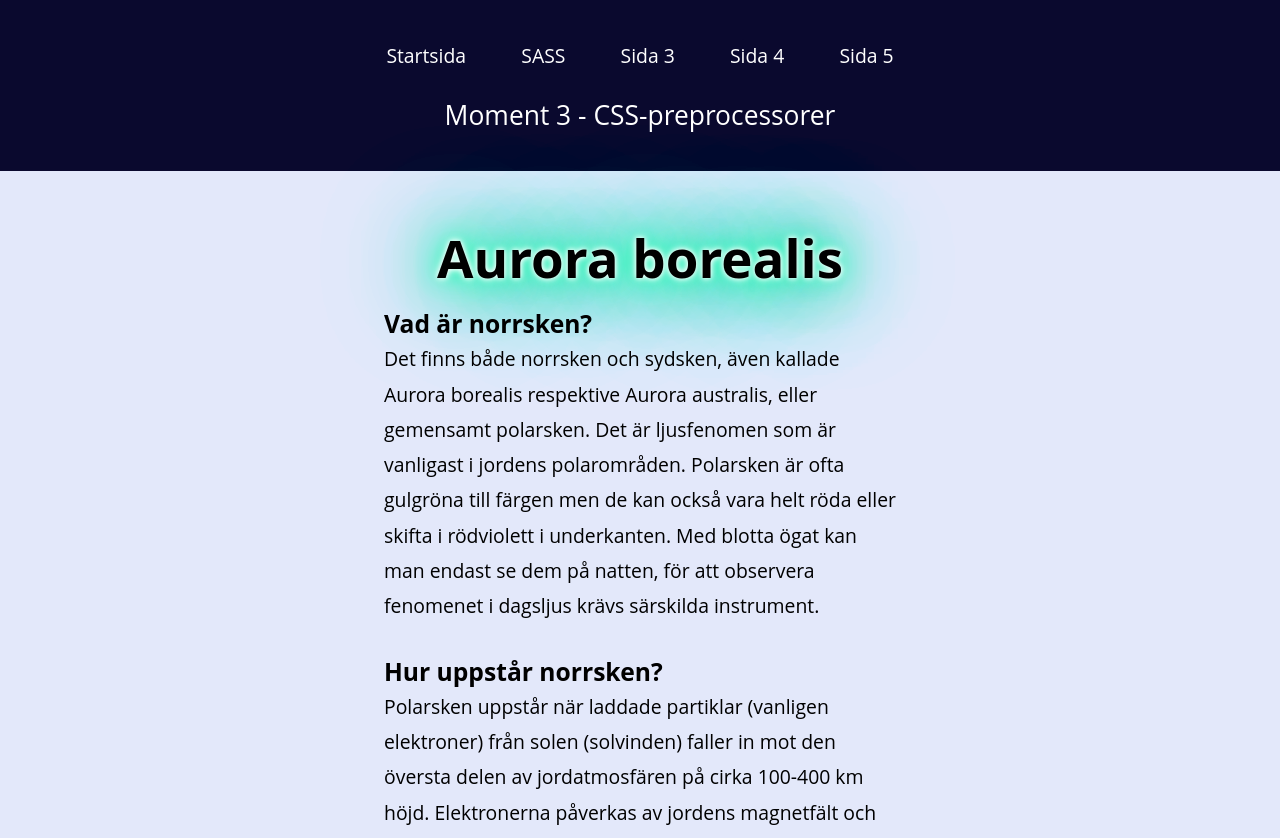
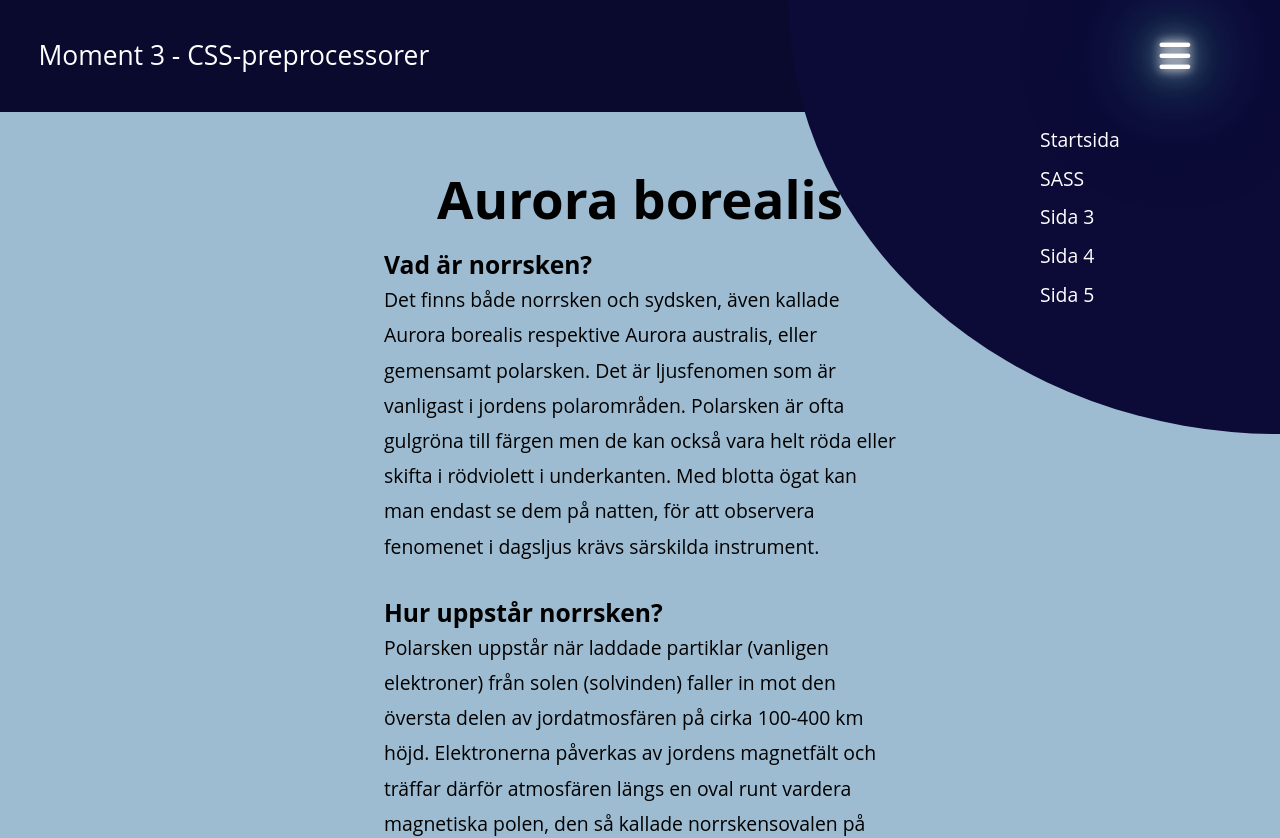
Before and after one commit to snnaolsson/dt211g_mom3, a website built with Parcel: page src/index.html in a window 1280 px wide. Shown: the top 838 px of the page. Built offline with nearby package versions, Linux system fonts and the light colour scheme.

Commit message:
updates to index & sass. Menu and info. Updates to scss-code.

```diff
--- a/src/css/_base.scss
+++ b/src/css/_base.scss
@@ -1,5 +1,5 @@
 //Colors
-$primary-bg: #e3e8fa;
+$primary-bg: #9ebcd1;
 $primary-blue: #0a092e;
 $accent-blue: rgb(1, 179, 239);
 $primary-text: #000;
@@ -18,6 +18,7 @@ $primary-fonts: "open sans", verdana, sand-serif;
 //padding&margin
 $standard-padding: 3%;
 $standard-margin: 2%;
+$link-padding: 1%;
 
 //text
 $standard-line-height: 2rem;
@@ -30,13 +31,12 @@ $small-screen-width: 90%;
 
 //shadow
 $shadow: 10px 5px 5px rgb(157, 151, 151);
-$neon-shadow: 0 0 5px #fff, 0 0 8px #fff, 0 0 22px #0fa, 0 0 52px #0fa,
+$a-hover-shadow: 0 0 5px #fff, 0 0 8px #fff, 0 0 22px #0fa, 0 0 52px #0fa,
   0 0 72px #0fa, 0 0 92px #0fa, 0 0 122px #0fa, 0 0 122px rgb(0, 191, 255);
 
 //hoover
-$a-hoover-boxshadow: 1px 1px 10px 2px rgb(248, 248, 248),
-  1px 1px 25px 10px rgb(59, 235, 62), 1px 1px 20px 10px #2d7df5;
+$neon-shadow: rgb(255, 255, 255) 0 0 10px, #fff 0 0 25px, #0fa 0 0 55px,
+  #fff 0 0 85px, rgb(0, 238, 255) 0 0 100px, rgb(255, 255, 255) 0 0 120px,
+  blue 0 0 200px;
 $a-hoover-radius: 40%;
 $a-hoover-bg: rgb(190, 251, 209);
-
-//color scheme
--- a/src/css/_layout.scss
+++ b/src/css/_layout.scss
@@ -1,4 +1,5 @@
 @use "base";
+
 * {
   font-family: base.$primary-fonts;
   font-size: 1.1rem;
@@ -7,22 +8,25 @@
 }
 
 body {
+  width: 100%;
   background-color: base.$primary-bg;
   line-height: base.$standard-line-height;
 }
 header {
+  display: flex;
+  flex-wrap: wrap;
   background-color: base.$primary-blue;
   padding: base.$standard-padding;
   text-align: center;
   p {
     font-size: 1.5rem;
     color: base.$white;
-    padding-top: 2%;
+    text-align: center;
   }
   li {
     list-style: none;
-    display: inline;
-    padding: 2%;
+    display: flex;
+    padding: base.$link-padding;
   }
   a {
     color: base.$white;
@@ -30,13 +34,31 @@ header {
     padding: 1px;
   }
   a:hover {
-    color: darken(base.$accent-blue, 80%);
     border-radius: base.$a-hoover-radius;
-    box-shadow: base.$a-hoover-boxshadow;
-    background-color: base.$a-hoover-bg;
-    padding: 7px;
+    text-shadow: base.$a-hover-shadow;
   }
 }
+//Class for the overall styling of the navigation
+@mixin nav-overall-styling {
+  position: absolute;
+  top: 0;
+  right: 0;
+  border-bottom-left-radius: 100%;
+  background-color: lighten(base.$primary-blue, 2%);
+}
+@mixin nav-styling($val) {
+  @if $val == small-screen {
+    @include nav-overall-styling;
+    padding: 60px 120px 120px 240px;
+  } @else if $val == bigger-screen {
+    @include nav-overall-styling;
+    padding: 120px 160px 120px 250px;
+  }
+}
+nav {
+  @include nav-styling(bigger-screen);
+}
+
 main {
   padding: base.$standard-padding;
   width: base.$big-screen-width;
@@ -62,8 +84,27 @@ footer {
 #neon-text {
   @include h1;
   font-size: 3rem;
+}
+.fa-bars {
+  font-size: 2rem;
   text-shadow: base.$neon-shadow;
+  color: base.$white;
+  justify-content: end;
+  display: flex;
+  margin-bottom: base.$standard-margin;
+
+  &:hover {
+    text-shadow: base.$a-hover-shadow;
+  }
 }
+.burger {
+  position: absolute;
+  width: 90%;
+  display: flex;
+  justify-content: end;
+  z-index: 999;
+}
+
 @media screen and (min-width: 767px) and (max-width: 1024px) {
   main {
     width: base.$medium-screen-width;
@@ -72,6 +113,9 @@ footer {
 @media screen and (max-width: 768px) {
   main {
     width: base.$small-screen-width;
+  }
+  nav {
+    @include nav-styling(small-screen);
   }
 }
 @media (prefers-color-scheme: dark) {
--- a/src/index.html
+++ b/src/index.html
@@ -4,11 +4,13 @@
     <meta charset="UTF-8" />
     <meta name="viewport" content="width=device-width, initial-scale=1.0" />
     <link rel="stylesheet" href="./css/main.scss" />
+    <script src="https://kit.fontawesome.com/4f7fd7ff6b.js" crossorigin="anonymous"></script>
     <script type="module" src="js/app.js"></script>
     <title>Startsida</title>
   </head>
   <body>
     <header>
+        <div class="burger"><i class="fa-solid fa-bars"></i></div>
         <nav>
             <ul>
               <li><a href="index.html">Startsida</a></li>
```
Also changed, not shown: src/SASS.html (+20 -2 lines).
